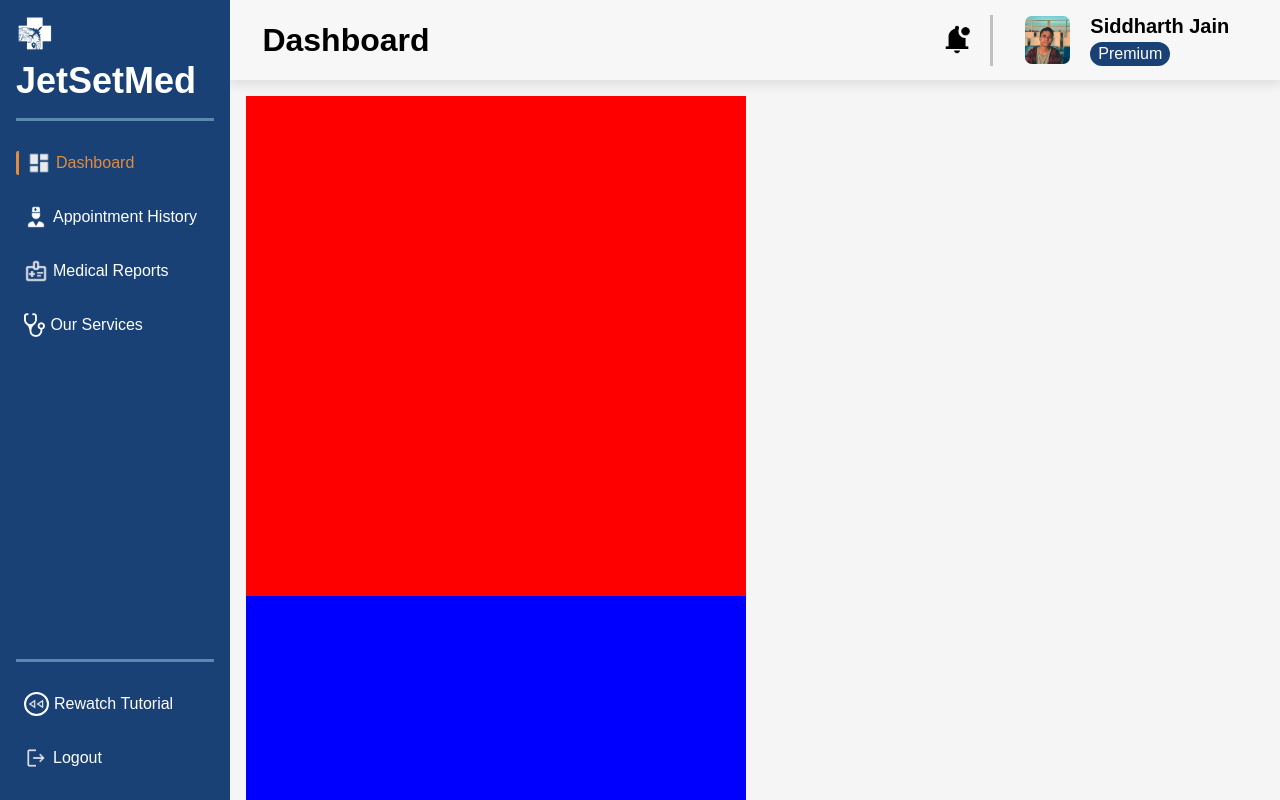
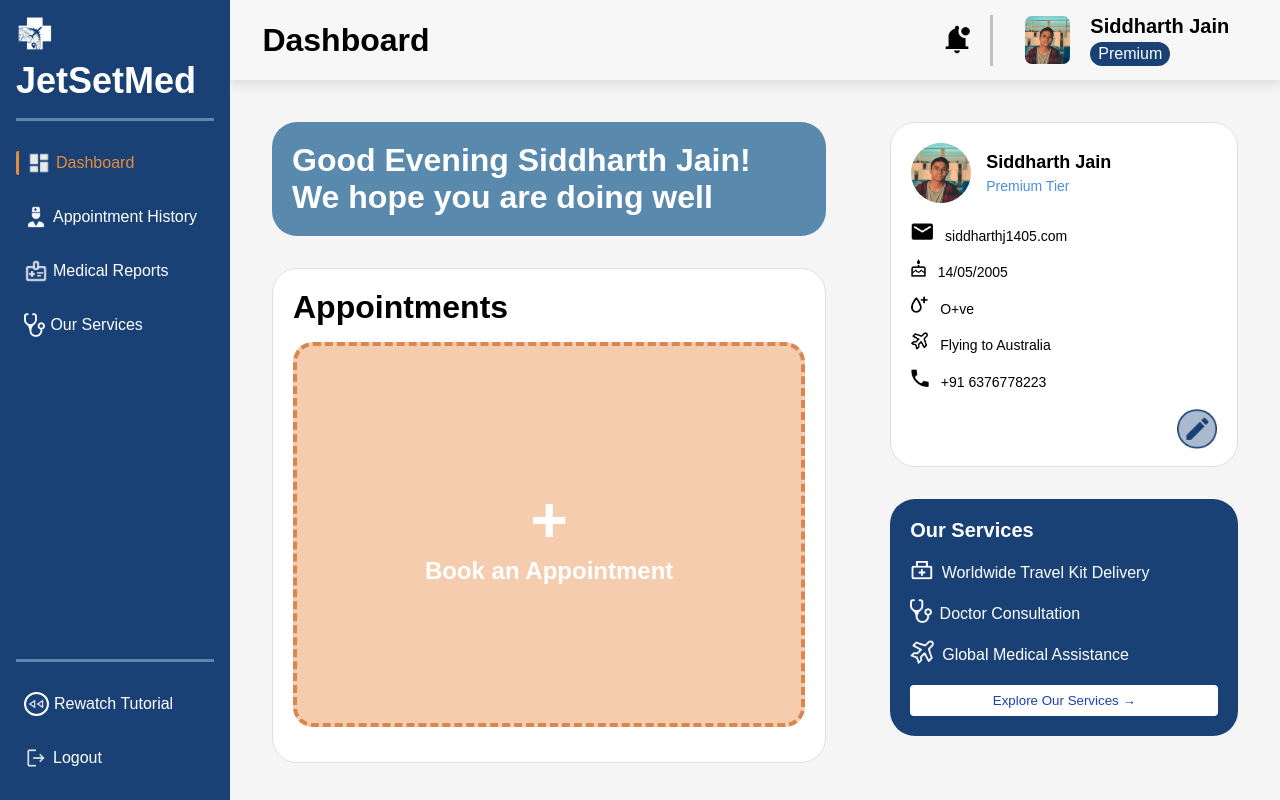
Before and after one commit to affangitty/JetSetMed, a React (Vite) app: page / in a window 1280 px wide. Built offline with nearby package versions, Linux system fonts and the light colour scheme.

Commit message:
feat: add layout

```diff
--- a/src/Components/BookAppointment/BookAppointment.css
+++ b/src/Components/BookAppointment/BookAppointment.css
@@ -4,7 +4,7 @@
   border-radius: 25px;
   background-color: white;
   width: 100%;
-  height: 75%;
+  height: 87.5%;
   margin: 2rem auto;
 }
 
--- a/src/Components/MedicalCard/MedicalCard.css
+++ b/src/Components/MedicalCard/MedicalCard.css
@@ -1,7 +1,7 @@
 .Mcard{
     border: 2px solid #E6E6E6;
     height: 12.5rem;
-    width: 18.5rem;
+    width: 18rem;
     border-radius: 10px;
     background-color: white;
     display: flex;
--- a/src/Components/UserCard/UserCard.css
+++ b/src/Components/UserCard/UserCard.css
@@ -1,6 +1,6 @@
 .user-card {
   width: 100%;
-  height: 55%;
+  height: 61%;
   border: 1px solid #e0e0e0;
   padding: 20px;
   border-radius: 25px;
--- a/src/Layouts/DashboardLayout/DashboardLayout.css
+++ b/src/Layouts/DashboardLayout/DashboardLayout.css
@@ -15,13 +15,12 @@
 
 .layout-main {
   margin-top: 10vh;
-  padding: 1rem;
+  padding: 0.6rem;
   overflow: auto;
   height: calc(100vh - 10vh);
   width: 100%;
 }
 
-/* Media Query for Responsive Design */
 @media (max-width: 768px) {
   .layout-right {
     margin-left: 0;
@@ -30,5 +29,4 @@
   .layout-top {
     width: 100vw;
   }
-
 }
--- a/src/Pages/AppointmentHistory/AppointmentHistory.css
+++ b/src/Pages/AppointmentHistory/AppointmentHistory.css
@@ -1,16 +1,3 @@
-.history {
-  display: flex;
-}
-.right-half {
-  height: 10vh;
-  width: 100%;
-}
-.rightt {
-  display: flex;
-  flex-direction: column;
-  height: 100%;
-  width: 100%;
-}
 
 .aph-top-bar {
   display: flex;
@@ -21,7 +8,7 @@
   gap: 2rem;
 }
 .aph {
-  height: 90vh;
+  height: 87.25vh;
   width: 100%;
   background-color: #f7f7f7;
   display: flex;
@@ -30,7 +17,7 @@
   gap: 0.15rem;
 }
 .AppointmentCards {
-  width: 87%;
+  width: 90%;
   height: 30rem;
   display: flex;
   gap: 3.35rem;
--- a/src/Pages/AppointmentHistory/AppointmentHistory.jsx
+++ b/src/Pages/AppointmentHistory/AppointmentHistory.jsx
@@ -6,16 +6,13 @@ import Navbar from "../../Utilities/Navbar/Navbar";
 import SearchInput from "../../Utilities/SearchInput/SearchInput";
 import DateInput from "../../Utilities/DateInput/DateInput";
 import PeopleInput from "../../Utilities/PeopleInput/PeopleInput";
+import DashboardLayout from "../../Layouts/DashboardLayout/DashboardLayout";
 
 const AppointmentHistory = () => {
   return (
-    <div className="history">
-      <Sidebar />
-      <div className="rightt">
-        <div className="right-half">
-          <Navbar title={"Appointment History"} />
-        </div>
-        <div className="aph">
+    <>
+    <DashboardLayout title="Appointment History">
+    <div className="aph">
           <div className="aph-top-bar">
             <SearchInput />
             <DateInput />
@@ -36,8 +33,8 @@ const AppointmentHistory = () => {
             </div>
           </div>
         </div>
-      </div>
-    </div>
+    </DashboardLayout>
+    </>
   );
 };
 
--- a/src/Pages/Dashboard/Dashboard.css
+++ b/src/Pages/Dashboard/Dashboard.css
@@ -1,16 +1,7 @@
-/* .dashboard {
-  display: flex;
-  height: 100vh;
-}
-
-.dashboard-content {
-  width: 100%;
-}
 
 .dashboard-main {
   display: flex;
   height: 90%;
-  margin-top: 10vh;
 }
 
 .dash-left {
@@ -49,20 +40,4 @@
   width: 95%;
   height: 100%;
 }
-} */
-
-.dash-content1 {
-  height: 500px;
-  width: 500px;
-  background-color: red;
 }
-.dash-content2 {
-  height: 500px;
-  width: 500px;
-  background-color: blue;
-}
-.dash-content3 {
-  height: 500px;
-  width: 500px;
-  background-color: green;
-}
--- a/src/Pages/Dashboard/Dashboard.jsx
+++ b/src/Pages/Dashboard/Dashboard.jsx
@@ -1,46 +1,25 @@
-// import React from "react";
-// import "./Dashboard.css";
-// import Navbar from "../../Utilities/Navbar/Navbar";
-// import Sidebar from "../../Utilities/Sidebar/Sidebar";
-// import Greetings from "../../Components/Greetings/Greetings";
-// import BookAppointment from "../../Components/BookAppointment/BookAppointment";
-// import UserCard from "../../Components/UserCard/UserCard";
-// import ServiceOffered from "../../Components/ServiceOffered/ServiceOffered";
-
-// const Dashboard = () => {
-//   return (
-//     <div className="dashboard">
-//       <Sidebar />
-//       <div className="dashboard-content">
-//         <Navbar title={"Dashboard"} />
-//         <div className="dashboard-main">
-//           <div className="dash-left">
-//             <Greetings/>
-//             <BookAppointment />
-//           </div>
-//           <div className="dash-right">
-//             <UserCard/>
-//             <ServiceOffered/>
-//           </div>
-//         </div>
-//       </div>
-//     </div>
-//   );
-// };
-
-// export default Dashboard;
-
-import React from "react";
-import "./Dashboard.css";
-import DashboardLayout from "../../Layouts/DashboardLayout/DashboardLayout";
+    import React from "react";
+    import "./Dashboard.css";
+    import DashboardLayout from "../../Layouts/DashboardLayout/DashboardLayout";
+    import Greetings from "../../Components/Greetings/Greetings";
+    import BookAppointment from "../../Components/BookAppointment/BookAppointment";
+    import UserCard from "../../Components/UserCard/UserCard";
+    import ServiceOffered from "../../Components/ServiceOffered/ServiceOffered";
 
 const Dashboard = () => {
   return (
     <>
       <DashboardLayout title={"Dashboard"}>
-        <div className="dash-content1"></div>
-        <div className="dash-content2"></div>
-        <div className="dash-content3"></div>
+      <div className="dashboard-main">
+          <div className="dash-left">
+            <Greetings/>
+            <BookAppointment />
+          </div>
+          <div className="dash-right">
+            <UserCard/>
+            <ServiceOffered/>
+          </div>
+        </div>
       </DashboardLayout>
     </>
   );
--- a/src/Pages/MedicalReports/MedicalReports.css
+++ b/src/Pages/MedicalReports/MedicalReports.css
@@ -1,17 +1,3 @@
-.medical {
-  display: flex;
-  height: 118vh;
-}
-
-.right-half {
-  height: 10vh;
-  width: 100%;
-}
-
-.navbar-container {
-  height: 10vh;
-  width: 100%;
-}
 
 .mr-top-bar {
   display: flex;
@@ -26,7 +12,6 @@
   display: flex;
   flex-direction: column;
   gap: 1rem;
-  width: 100%;
 }
 .mrrow {
   display: flex;
--- a/src/Pages/MedicalReports/MedicalReports.jsx
+++ b/src/Pages/MedicalReports/MedicalReports.jsx
@@ -7,6 +7,7 @@ import SearchInput from "../../Utilities/SearchInput/SearchInput";
 import DateInput from "../../Utilities/DateInput/DateInput";
 import UploadButton from "../../Utilities/UploadButton/UploadButton";
 import UploadWindow from "../../Components/UploadWindow/UploadWindow";
+import DashboardLayout from "../../Layouts/DashboardLayout/DashboardLayout";
 
 const MedicalReports = () => {
   const [isUploadWindowOpen, setIsUploadWindowOpen] = useState(false);
@@ -20,18 +21,12 @@ const MedicalReports = () => {
   };
 
   return (
-    <div className="medical">
-      <Sidebar />
-      <div className="right-half">
-        <div className="navbar-container">
-          <Navbar title={"Medical Reports"} />
-        </div>
+    <DashboardLayout title="Medical Reports">
     <div className="mr-top-bar">
     <SearchInput />
     <DateInput />
     <UploadButton onClick={handleUploadClick} />
   </div>
-        <div className="mrcol">
     <div className="mrcol">
       <div className="mrrow">
         <MedicalCard />
@@ -52,10 +47,8 @@ const MedicalReports = () => {
         <MedicalCard />
       </div>
     </div>
-        </div>
-      </div>
       {isUploadWindowOpen && <UploadWindow onClose={handleCloseUploadWindow} />}
-    </div>
+    </DashboardLayout>
   );
 };
 
--- a/src/Pages/OurServices/OurServices.css
+++ b/src/Pages/OurServices/OurServices.css
@@ -1,11 +1,4 @@
-.services {
-  display: flex;
-  height: 130vh;
-}
-.right-half {
-  height: 10vh;
-  width: 100%;
-}
+
 .head {
   text-align: center;
   font-size: 2rem;
--- a/src/Pages/OurServices/OurServices.jsx
+++ b/src/Pages/OurServices/OurServices.jsx
@@ -3,15 +3,13 @@ import "./OurServices.css";
 import Sidebar from "../../Utilities/Sidebar/Sidebar";
 import Navbar from "../../Utilities/Navbar/Navbar";
 import ServiceCard from "../../Components/ServiceCard/ServiceCard";
+import DashboardLayout from "../../Layouts/DashboardLayout/DashboardLayout";
 import serviceData1,{serviceData2,serviceData3} from "../../Data/service-data";
 
 const OurServices = () => {
   return (
-    <div className="services">
-      <Sidebar />
-      <div className="right-half">
-        <Navbar title={"Our Services"}/>
-        <div className="osup">
+    <DashboardLayout>
+    <div className="osup">
           <h1 className="head">Services for All</h1>
           <div className="upcards">
             {serviceData1.map((obj,index) => (<ServiceCard key={index} icon={obj.image} heading={obj.heading} text={obj.text}/>))}
@@ -26,8 +24,7 @@ const OurServices = () => {
           {serviceData3.map((obj,index) => (<ServiceCard key={index} icon={obj.image} heading={obj.heading} text={obj.text}/>))}
           </div>
         </div>
-      </div>
-    </div>
+    </DashboardLayout>
   );
 };
 
```
Lines whose indentation alone changed are shown as unchanged.
